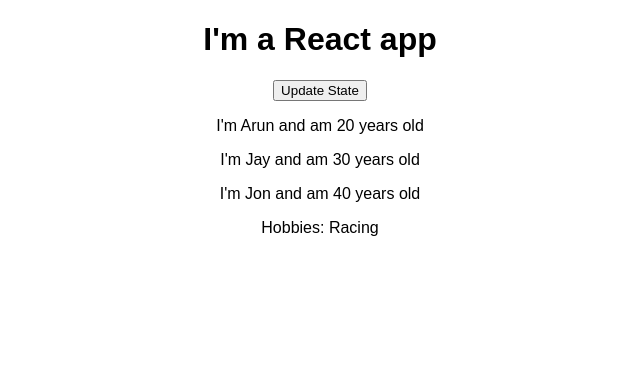
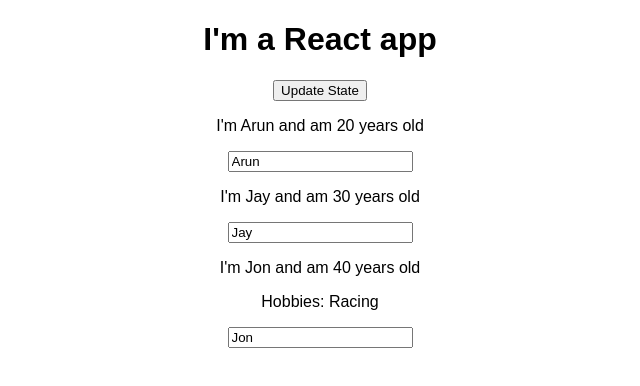
Before and after one commit to c42-arun/react-complete-guide, a React (Create React App) app: page / in a window 1280 px wide. Shown: the top 386 px of the page, without its empty margins (320-960 px from the left). Built offline with nearby package versions, Linux system fonts and the light colour scheme.

Commit message:
Two way binding btwn component & container

```diff
--- a/src/App.js
+++ b/src/App.js
@@ -28,6 +28,22 @@
     });
   }
 
+  nameChangeHandler = (e) => {
+    // console.log('Clciked!!');
+
+    // this.state.persons[0].name = "Xian"; // DON'T do this, React will not detect
+
+    // this merges this updated state slice with other existing slices
+    // for eg 'anotherState' slice is left unchanged
+    this.setState({
+      persons: [
+        {name: e.target.value, age: 20 },
+        {name: 'Jay', age: 30 },
+        {name: 'Jon', age: 33 },
+      ],
+    });
+  }
+
   render() {
     return (
       <div className="App">
@@ -35,7 +51,8 @@
 
         <button onClick={this.changeDetailsHandler.bind(this, 'Chan')}>Update State</button>
 
-        <Person name={this.state.persons[0].name} age={this.state.persons[0].age}/>
+        <Person name={this.state.persons[0].name} age={this.state.persons[0].age}
+          nameChangeHandler={this.nameChangeHandler}/>
 
         {/* pass functions in params */}
         {/* another way to pass args in ES6, but inefficient w.r.t React's change detection */}
--- a/src/Person/Person-functional.js
+++ b/src/Person/Person-functional.js
@@ -5,6 +5,7 @@
     <div>
         <p onClick={props.changeOnClick}>I'm {props.name} and am {props.age} years old</p>
         <p>{props.children}</p>
+        <input type="text" onChange={props.nameChangeHandler} value={props.name} />
     </div>
     )
 }
```
